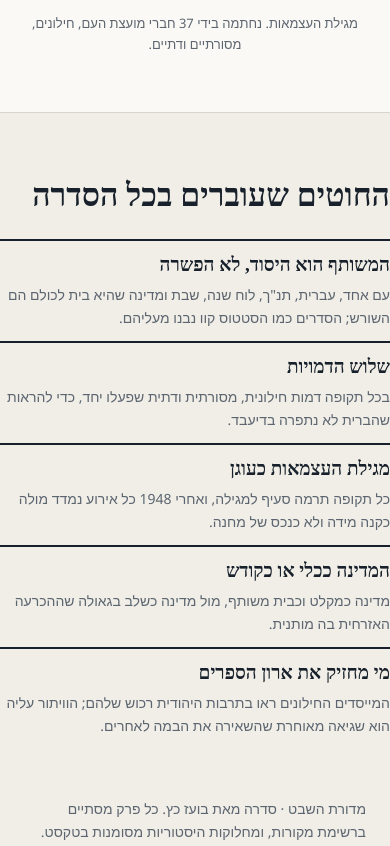
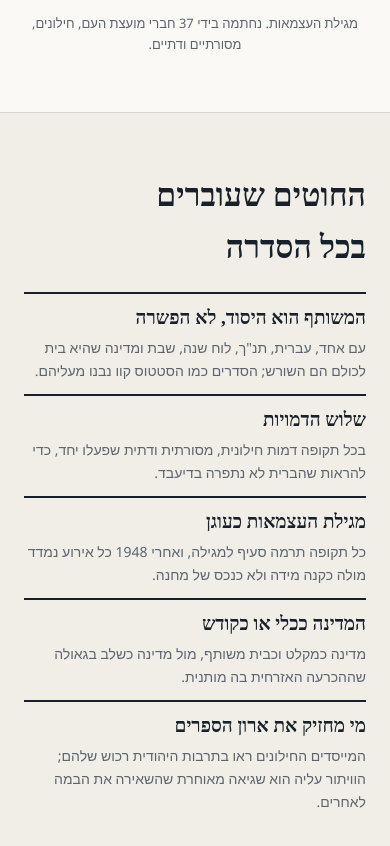
Before and after one commit to katzboaz/medurat-hashevet, a plain HTML site: page index.html in a window 390 px wide. Shown: the part 10215-11061 px from the top of the page. Drawn offline with Linux system fonts and the light colour scheme; a web font is replaced by a local one.

Commit message:
Mobile: restore side gutters on the motifs section
Co-Authored-By: Claude Opus 5.5 <noreply@anthropic.com>
Claude-Session: https://claude.ai/code/session_01RtkauMRWPfJZMg7j481b5V

```diff
--- a/index.html
+++ b/index.html
@@ -143,7 +143,7 @@ blockquote{margin:14px 0 4px;padding:0 18px 0 0;border-right:3px solid var(--tch
 .decl .cite{text-align:center;margin-top:16px}
 
 /* motifs */
-.motifs{padding:56px 0 24px}
+.motifs{padding-top:56px;padding-bottom:24px}
 .motifs h2{font-size:32px;font-weight:700;margin-bottom:18px}
 .mgrid{display:grid;grid-template-columns:repeat(auto-fit,minmax(200px,1fr));gap:12px}
 .m{border-top:2px solid var(--ink);padding:12px 0 0}
```
